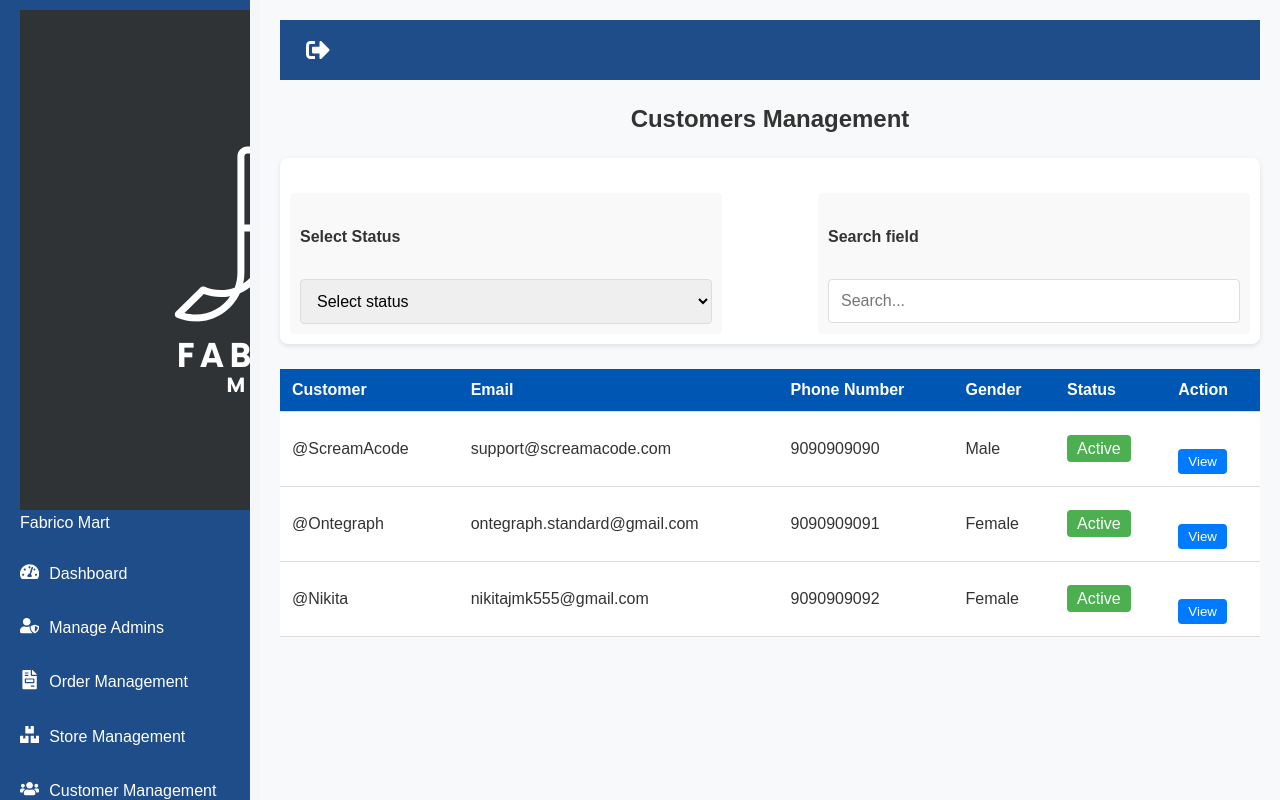
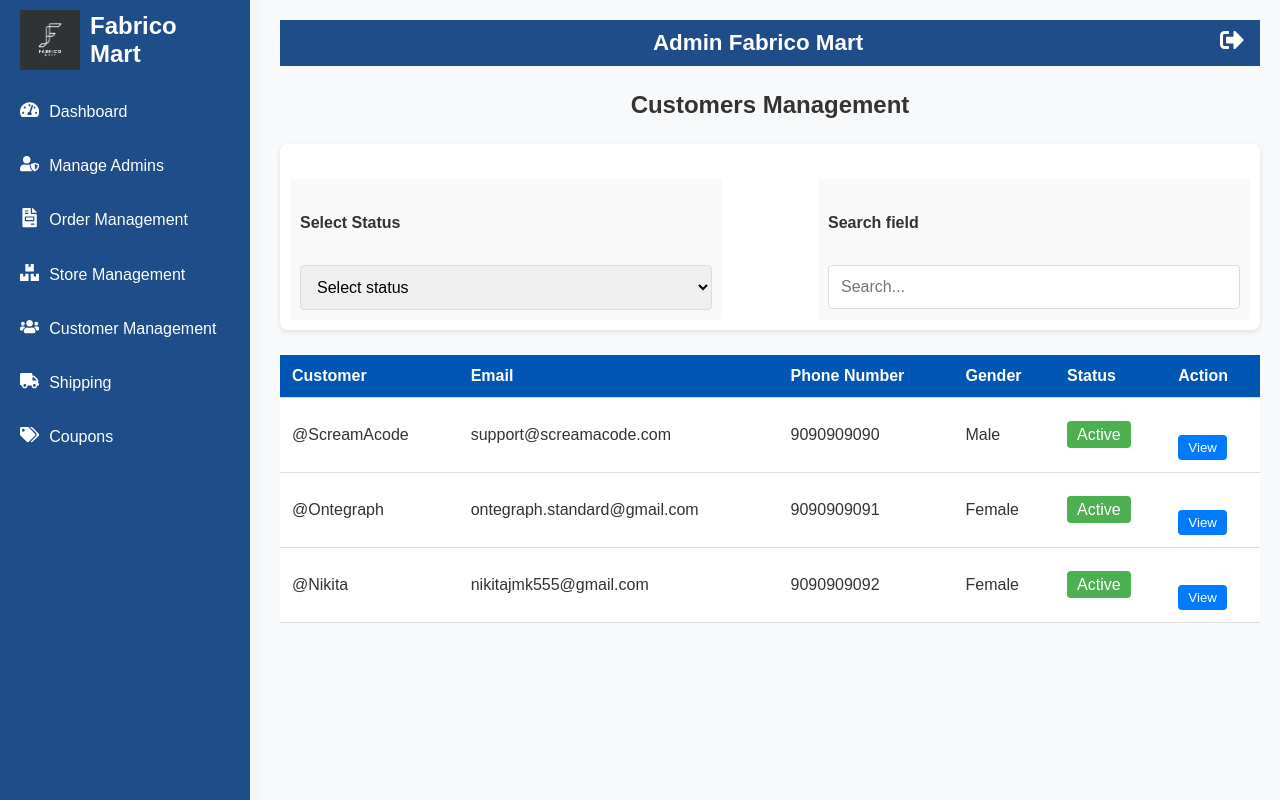
Before and after one commit to aniketsol456/fabric_selling_system_admin, a React (Create React App) app: page /customers in a window 1280 px wide. Built offline with nearby package versions, Linux system fonts and the light colour scheme.

Commit message:
styling a sidebar

```diff
--- a/src/Components/Sidebar.css
+++ b/src/Components/Sidebar.css
@@ -1,4 +1,3 @@
-/* General Sidebar Styles */
 .sidebar {
   display: flex;
   flex-direction: column;
@@ -14,37 +13,55 @@
 }
 
 .sidebar.collapsed {
-  width: 70px;
+  width: 240px;
 }
 
-/* Sidebar Header */
+.sidebar.responsiveSidebar {
+  position: fixed;
+  z-index: 1000;
+  width: 250px;
+  transform: translateX(-100%);
+  transition: transform 0.3s ease;
+}
+
+.sidebar.responsiveSidebar.open {
+  transform: translateX(0);
+}
+
 .sidebarHeader {
   display: flex;
   align-items: center;
-  justify-content: space-between;
+  justify-content: center;
   padding: 10px 20px;
   background-color: #1e4d8a;
-  color: white;
 }
 
-.logo {
+.logoWrapper {
+  display: flex;
+  align-items: center;
+}
+
+.logoImage {
+  max-height: 60px;
+  max-width: 100%;
+  margin-right: 10px;
+}
+
+.logoText {
   font-size: 1.5rem;
   font-weight: bold;
   margin: 0;
-  white-space: nowrap;
-  overflow: hidden;
-  text-overflow: ellipsis;
 }
 
-.toggleButton {
-  font-size: 1.5rem;
-  color: white;
-  background: none;
-  border: none;
-  cursor: pointer;
+.sidebar.collapsed .logoImage {
+  max-height: 30px;
+  margin-right: 0;
 }
 
-/* Menu Items */
+.sidebar.collapsed .logoText {
+  font-size: 0;
+}
+
 .menu {
   list-style: none;
   padding: 0;
@@ -62,7 +79,6 @@
   color: white;
   text-decoration: none;
   transition: background 0.3s;
-  white-space: nowrap;
 }
 
 .menuItemContent:hover {
@@ -74,78 +90,8 @@
   margin-right: 10px;
 }
 
-/* Submenu */
-.subMenu {
-  list-style: none;
-  padding-left: 20px;
-  margin: 0;
-  display: none;
-}
-
-.subMenu.open {
-  display: block;
-}
-
-.subMenuItem a {
-  display: block;
-  padding: 5px 20px;
-  color: white;
-  text-decoration: none;
-  font-size: 0.9rem;
-}
-
-.subMenuItem a:hover {
-  background-color: #0056b3;
-}
-
-/* Logout Button */
-.logoutButtonWrapper {
-  margin-top: auto;
-  padding: 10px 20px;
-}
-
-.logoutButton {
-  display: flex;
-  align-items: center;
-  width: 100%;
-  padding: 10px;
-  background-color: #1e4d8a;
-  color: white;
-  border: none;
-  cursor: pointer;
-  transition: background 0.3s;
-}
-
-.logoutButton:hover {
-  background-color: #6c757d;
-}
-
-/* Responsive Styles */
 @media (max-width: 768px) {
-
-  .toggleButton {
-    font-size: 1.5rem;
-    color: white;
-    background: none;
-    border: none;
-    cursor: pointer;
-  }
-
-
-  .menuItemContent,
-  .subMenu {
-    display: none;
-  }
-
-  .sidebar.open .menuItemContent,
-  .sidebar.open .subMenu {
-    display: flex;
-    flex-direction: column;
-  }
-
   .sidebar {
-    position: fixed;
-    z-index: 1000;
     width: 250px;
     transform: translateX(-100%);
   }
@@ -153,8 +99,4 @@
   .sidebar.open {
     transform: translateX(0);
   }
-
-  .toggleButton {
-    font-size: 1.8rem;
-  }
 }
```
